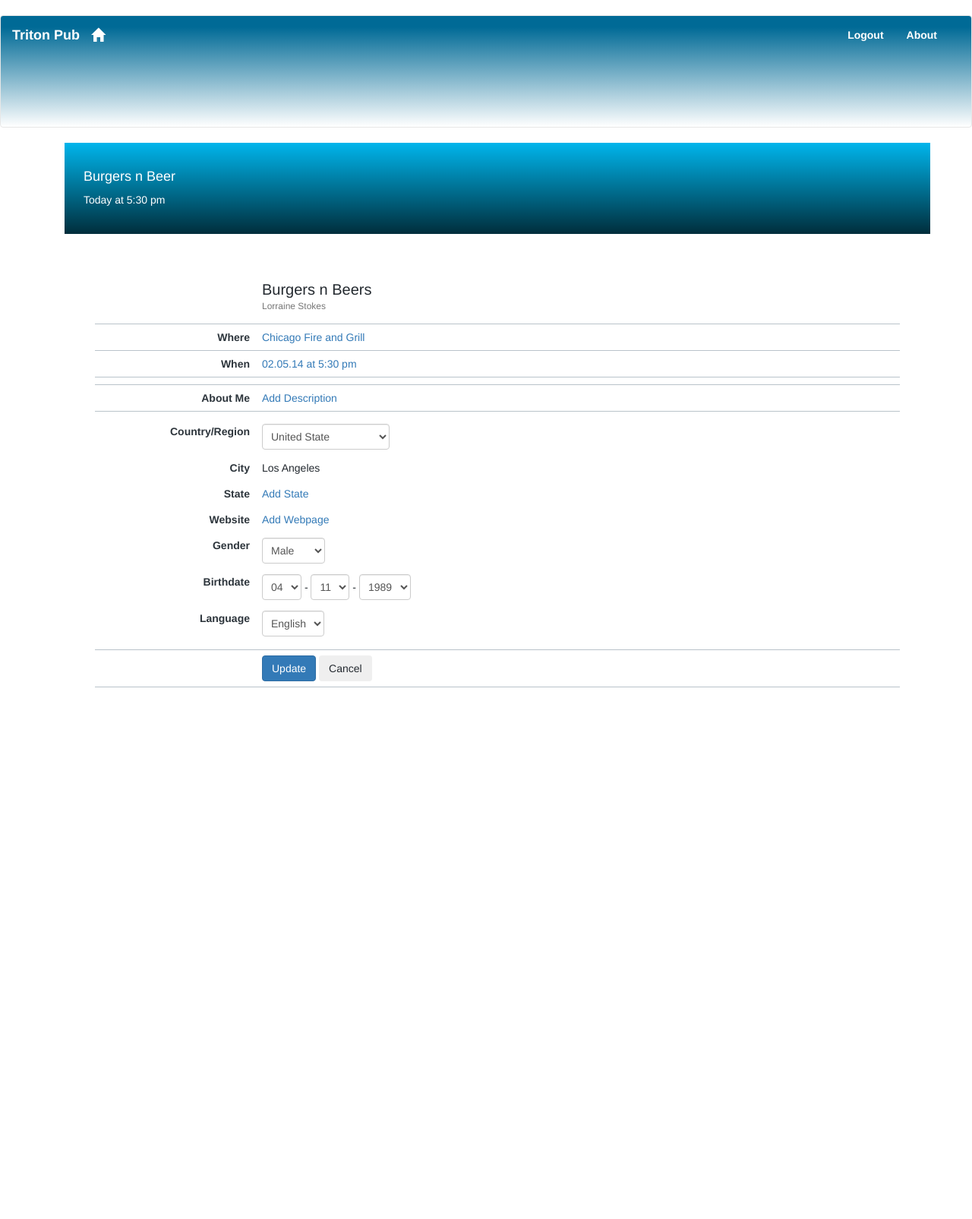
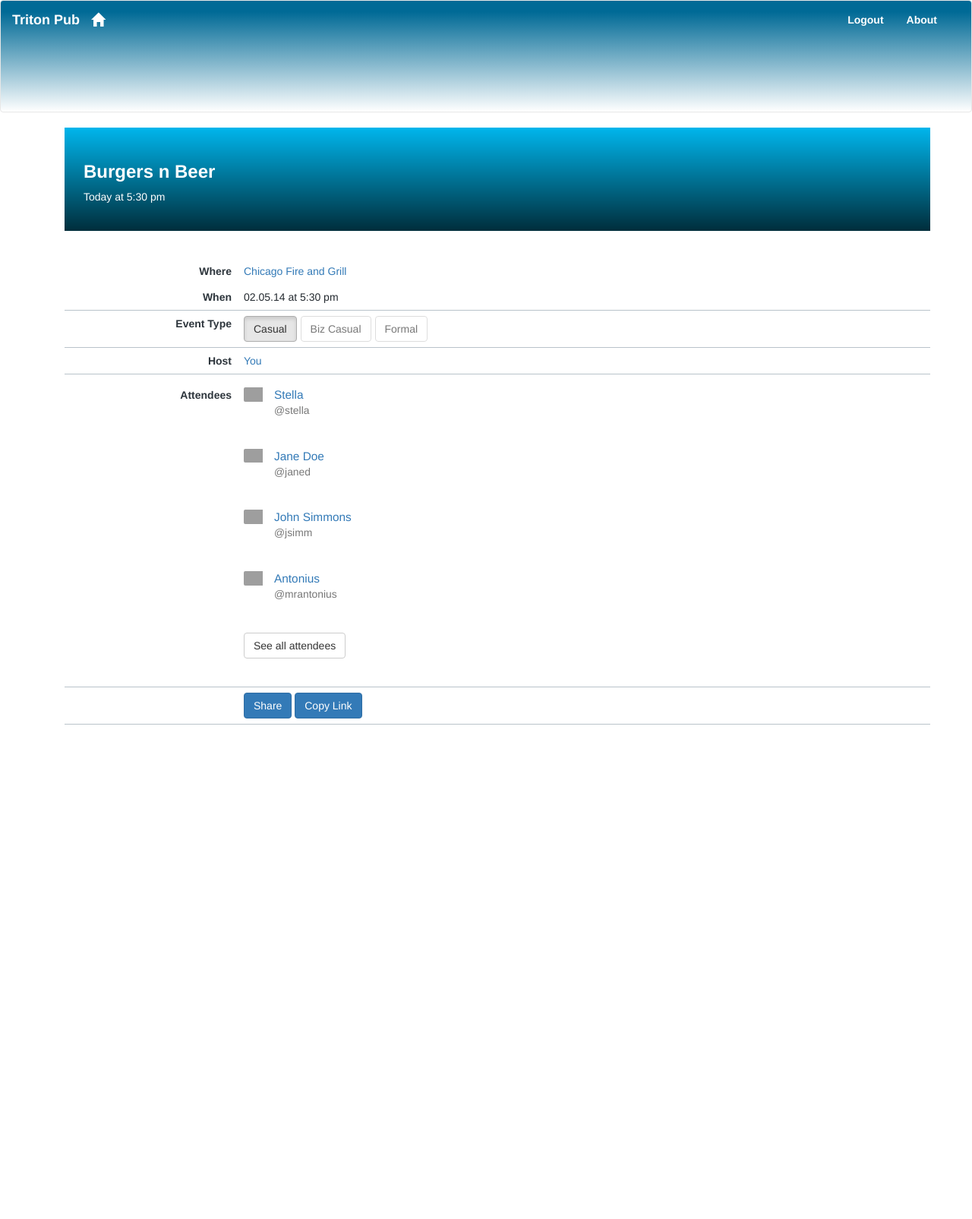
Before and after one commit to Aidankeogh/cogs_120_HCI, a Flask app: page /xyz in a window 1280 px wide. Shown: the whole page at 76% size. After the commit the page ends 954 px from the top, so only its background shows below. Run offline with Flask 2, Linux system fonts and the light colour scheme; parts of the project's set-up code (start-up, migrations or seed data) failed here and were passed over; some libraries are stand-ins or nearby versions; grey boxes are pictures that could not be loaded.

Commit message:
Styled events page

```diff
--- a/static/events.css
+++ b/static/events.css
@@ -1,11 +1,21 @@
-body{
-    margin-top:20px;
-    background:#eee;
-}
-
 .profile-header {
     position: relative;
     overflow: hidden
+}
+
+.btn-event-type {
+    border: none;
+    outline: none;
+    padding: 10px 16px;
+    background-color: #f1f1f1;
+    cursor: pointer;
+    font-size: 18px;
+}
+
+/* Style the active class, and buttons on mouse-over */
+.active, .btn-event-type:hover {
+    background-color: #666;
+    color: white;
 }
 
 .profile-header .profile-header-cover {
@@ -184,7 +194,7 @@ body{
 }
 
 .profile-content {
-    padding: 25px;
+    /*padding: 25px;*/
     border-radius: 4px
 }
 
@@ -197,6 +207,7 @@ body{
 
 .profile-content .tab-content,
 .profile-content .tab-pane {
+	  padding: 0px;
     background: 0 0
 }
 
--- a/static/style.css
+++ b/static/style.css
@@ -153,7 +153,7 @@ html,body{
 	    border: 0;
 	    background: transparent;
 			font-size: 1.5em;
-			color: #C69214;
+			color: lightgrey;
 		}
 
 		.btn-toggle-info {
@@ -174,6 +174,11 @@ html,body{
 
 		.btn-toggle-following {
 		  background-color: #5cb85c;
+		  color: #fff;
+		}
+
+		.btn-toggle-hosting {
+		  background-color: #C69214;
 		  color: #fff;
 		}
 		/*
@@ -394,5 +399,5 @@ html,body{
 		  border-bottom: 4px solid transparent;
 		}
 		.nav-pills-custom-minimal.custom-minimal-bottom > li.active > a, .nav-pills-custom-minimal.custom-minimal-bottom > li.active > a:hover, .nav-pills-custom-minimal.custom-minimal-bottom > li.active > a:focus {
-		  border-bottom-color: #94c632;
+		  border-bottom-color: #182B49;
 		}
--- a/templates/event.html
+++ b/templates/event.html
@@ -30,7 +30,7 @@
                   <div class="profile-header-content">
                      <!-- BEGIN profile-header-info -->
                      <div class="profile-header-info">
-                        <h4 class="m-t-10 m-b-5">Burgers n Beer</h4>
+                        <h3 class="m-t-10 m-b-5"><strong>Burgers n Beer</strong></h3>
                         <p class="m-b-10">Today at 5:30 pm</p>
                      </div>
                      <!-- END profile-header-info -->
@@ -42,7 +42,7 @@
             <!-- begin profile-content -->
             <div class="profile-content">
                <!-- begin tab-content -->
-               <div class="tab-content p-0">
+               <div class="tab-content p-0"  style="min-width: 100% !important;">
 
                   <!-- begin #profile-about tab -->
                   <div class="tab-pane fade in active show" id="profile-about">
@@ -51,98 +51,68 @@
                         <table class="table table-profile">
                            <thead>
                               <tr>
-                                 <th></th>
-                                 <th>
-                                    <h4>Burgers n Beers<small>Lorraine Stokes</small></h4>
-                                 </th>
+																<td>&nbsp;</td>
+																<td>&nbsp;</td>
                               </tr>
                            </thead>
                            <tbody>
                               <tr class="highlight">
+																<tr>
                                  <td class="field">Where</td>
                                  <td>
 																	 <a href="#">Chicago Fire and Grill</a>
 																	 <!--<a href="javascript:;">Add Mood Message</a>-->
 																 </td>
 															 </tr>
-                              <tr class="divider">
+																 <tr>
+																 <td class="field">When</td>
+                                 <td>02.05.14 at 5:30 pm</td>
+															 </tr>
+														 </tr>
 															<tr class="highlight">
-																	 <td class="field">When</td>
+																 <td class="field">Event Type</td>
 																 <td>
-																		<a href="#">02.05.14 at 5:30 pm</a>
-																		<!--<a href="javascript:;">Add Mood Message</a>-->
+																	 <div class="btn-toolbar">
+																		  <button class="btn btn-default active">Casual</button>
+																		  <button class="btn btn-default" disabled>Biz Casual</button>
+																		  <button class="btn btn-default" disabled>Formal</button>
+																		</div>
 																 </td>
 															</tr>
-                              <tr class="divider">
-                                 <td colspan="2"></td>
-                              </tr>
                               <tr class="highlight">
-                                 <td class="field">About Me</td>
-                                 <td><a href="javascript:;">Add Description</a></td>
+                                 <td class="field">Host</td>
+                                 <td><a href="/">You</a></td>
                               </tr>
                               <tr class="divider">
                                  <td colspan="2"></td>
                               </tr>
                               <tr>
-                                 <td class="field">Country/Region</td>
+                                 <td class="field">Attendees</td>
                                  <td>
-                                    <select class="form-control input-inline input-xs" name="region">
-                                       <option value="US" selected="">United State</option>
-                                       <option value="AF">Afghanistan</option>
-                                       <option value="AL">Albania</option>
-                                       <option value="DZ">Algeria</option>
-                                       <option value="AS">American Samoa</option>
-                                       <option value="AD">Andorra</option>
-                                       <option value="AO">Angola</option>
-                                       <option value="AI">Anguilla</option>
-                                       <option value="AQ">Antarctica</option>
-                                       <option value="AG">Antigua and Barbuda</option>
-                                    </select>
-                                 </td>
-                              </tr>
-                              <tr>
-                                 <td class="field">City</td>
-                                 <td>Los Angeles</td>
-                              </tr>
-                              <tr>
-                                 <td class="field">State</td>
-                                 <td><a href="javascript:;">Add State</a></td>
-                              </tr>
-                              <tr>
-                                 <td class="field">Website</td>
-                                 <td><a href="javascript:;">Add Webpage</a></td>
-                              </tr>
-                              <tr>
-                                 <td class="field">Gender</td>
-                                 <td>
-                                    <select class="form-control input-inline input-xs" name="gender">
-                                       <option value="male">Male</option>
-                                       <option value="female">Female</option>
-                                    </select>
-                                 </td>
-                              </tr>
-                              <tr>
-                                 <td class="field">Birthdate</td>
-                                 <td>
-                                    <select class="form-control input-inline input-xs" name="day">
-                                       <option value="04" selected="">04</option>
-                                    </select>
-                                    -
-                                    <select class="form-control input-inline input-xs" name="month">
-                                       <option value="11" selected="">11</option>
-                                    </select>
-                                    -
-                                    <select class="form-control input-inline input-xs" name="year">
-                                       <option value="1989" selected="">1989</option>
-                                    </select>
-                                 </td>
-                              </tr>
-                              <tr>
-                                 <td class="field">Language</td>
-                                 <td>
-                                    <select class="form-control input-inline input-xs" name="language">
-                                       <option value="" selected="">English</option>
-                                    </select>
+																	 <div class="media user-following">
+																			 <img src="https://bootdey.com/img/Content/avatar/avatar1.png" alt="User Avatar" class="media-object pull-left">
+																			 <div class="media-body">
+																					 <a href="#">Stella<br><span class="text-muted username">@stella</span></a>																			 </div>
+																	 </div>
+																	 <div class="media user-following">
+																			 <img src="https://bootdey.com/img/Content/avatar/avatar2.png" alt="User Avatar" class="media-object pull-left">
+																			 <div class="media-body">
+																					 <a href="#">Jane Doe<br><span class="text-muted username">@janed</span></a>
+																			 </div>
+																	 </div>
+																	 <div class="media user-following">
+																			 <img src="https://bootdey.com/img/Content/avatar/avatar3.png" alt="User Avatar" class="media-object pull-left">
+																			 <div class="media-body">
+																					 <a href="#">John Simmons<br><span class="text-muted username">@jsimm</span></a>																			 </div>
+																	 </div>
+																	 <div class="media user-following">
+																			 <img src="https://bootdey.com/img/Content/avatar/avatar4.png" alt="User Avatar" class="media-object pull-left">
+																			 <div class="media-body">
+																					 <a href="#">Antonius<br><span class="text-muted username">@mrantonius</span></a>																			 </div>
+																	 </div>
+																	 <button type="button" class="btn btn-default">See all attendees</button>
+																 </br>
+															 </br>
                                  </td>
                               </tr>
                               <tr class="divider">
@@ -151,8 +121,8 @@
                               <tr class="highlight">
                                  <td class="field">&nbsp;</td>
                                  <td class="p-t-10 p-b-10">
-                                    <button type="submit" class="btn btn-primary width-150">Update</button>
-                                    <button type="submit" class="btn btn-white btn-white-without-border width-150 m-l-5">Cancel</button>
+                                    <button type="submit" class="btn btn-primary width-150">Share</button>
+																		<button type="submit" class="btn btn-primary width-150">Copy Link</button>
                                 </td>
                               </tr>
                            </tbody>
```
Also changed, not shown: templates/profile.html (+45 -67 lines), static/chicagofire.png (added). Lines whose indentation alone changed are shown as unchanged.
